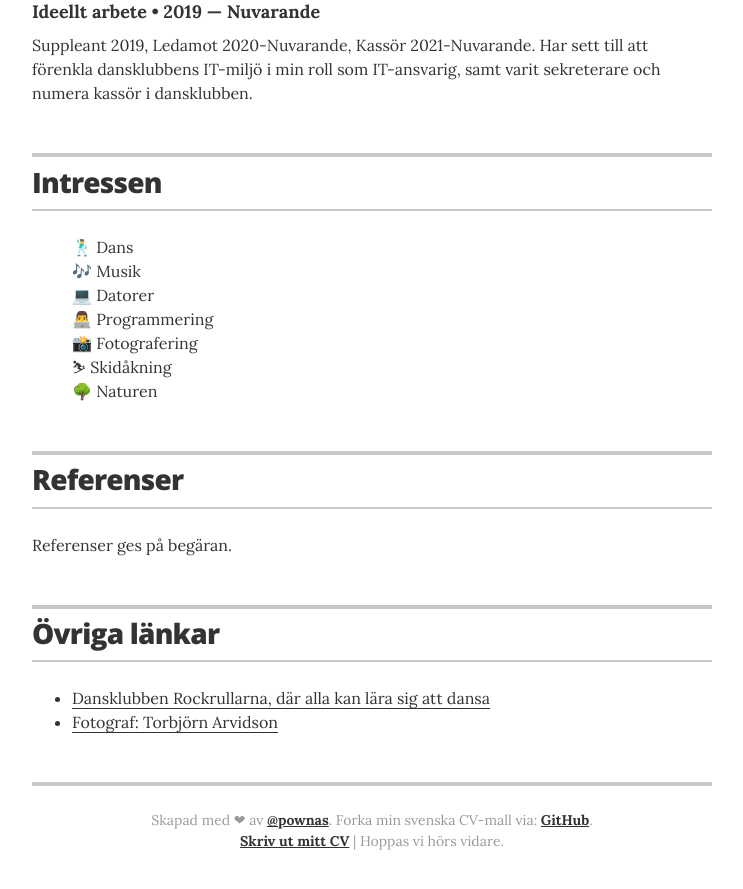
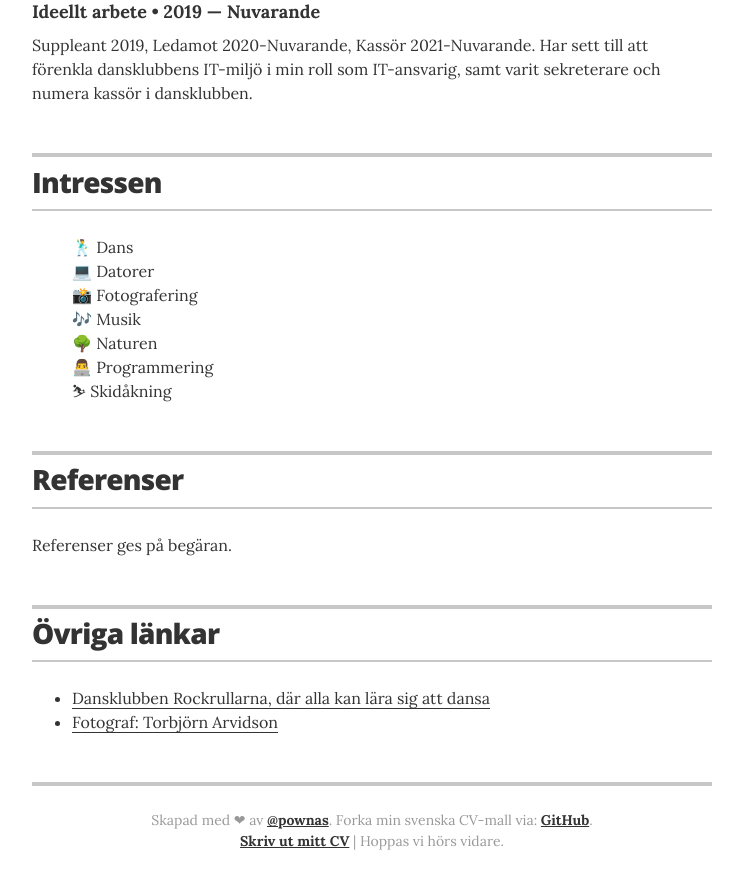
Before and after one commit to pownas/CV, a Jekyll site: the page built from index.html, in a window 1280 px wide and 900 px high, scrolled down 2746 px. Shown: the top 889 px of the window, without its empty margins (268-1011 px from the left). Built offline with Jekyll 4.4.1, drawn with Linux system fonts in a browser that asks for light colours; part of the change alters nothing that is shown.

```diff
--- a/_data/interests.yml
+++ b/_data/interests.yml
@@ -1,8 +1,8 @@
 # Interests
 - description: "🕺 Dans"
+- description: "💻 Datorer"
+- description: "📸 Fotografering"
 - description: "🎶 Musik"
-- description: "💻 Datorer"
+- description: "🌳 Naturen"
 - description: "👨‍💻 Programmering"
-- description: "📸 Fotografering"
 - description: "⛷ Skidåkning"
-- description: "🌳 Naturen"
```
